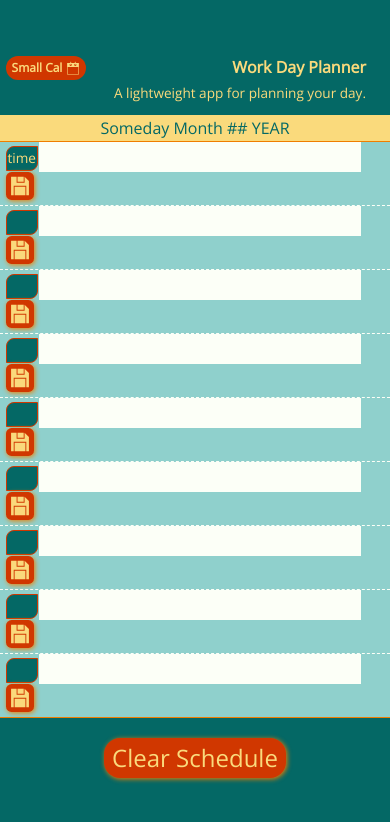
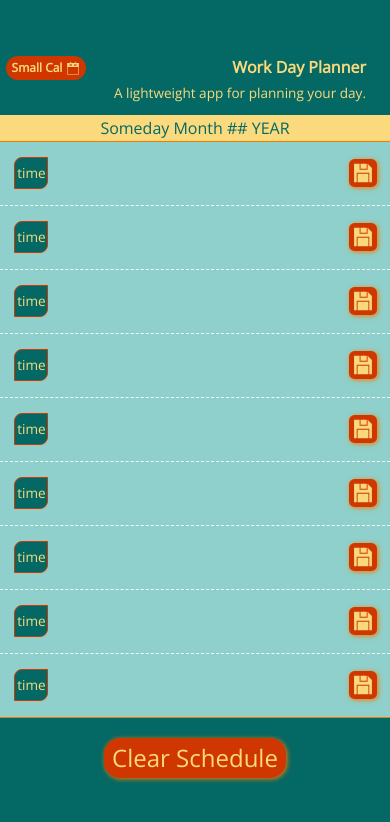
Before and after one commit to AndreaRene/Day_Planner, a plain HTML site: page index.html in a window 390 px wide. Drawn offline with nearby package versions, Linux system fonts and the light colour scheme.

Commit message:
layout complete hopefully

```diff
--- a/assets/css/styles.css
+++ b/assets/css/styles.css
@@ -85,6 +85,7 @@ body {
     padding-left: .5rem;
     margin: 0;
     border-bottom: .1rem dashed var(--babyPowder);
+    justify-content: space-around;
 }
 
 .timeBlock {
@@ -179,7 +180,7 @@ body {
     }
 
     #pageFooter {
-        align-items: flex-end;
+        /* align-items: flex-end; */
     }
 }
 
@@ -278,14 +279,15 @@ body {
 
     .timeBlock {
         /* order: 1; */
-        height: 40%;
-        margin: 0 .2rem;
+
+        margin: .1rem;
         font-size: 1.7rem;
-        margin-top: .5rem;
+        margin: auto 0;
+        padding: 1rem 2rem;
     }
 
     .saveBtn {
-        margin-bottom: .5rem;
+        /* margin-bottom: ; */
         /* order: 2; */
     }
 
@@ -294,20 +296,12 @@ body {
         height: auto;
     }
 
-    .textArea {
-        /* order: 3;
-        align-self: right;
-        height: 100%;
-        position: relative;
-        right: -180px; */
-        background-color: var(--babyPowder);
-        /* height: 100%; */
-    }
 
-    /*  */
 }
 
 @media (max-width: 420px) {
+
+    :root {}
 
     #title {
         font-size: 2rem;
@@ -321,6 +315,8 @@ body {
         margin-left: .7rem;
     }
 
+
+
     #pageFooter {
         align-items: center;
     }
--- a/index.html
+++ b/index.html
@@ -34,55 +34,53 @@
 
     <main>
         <section class="container.fluid">
-            <div class="row">
+            <div class="row gx-0">
                 <div class="col-1 timeBlock">time</div>
-                <div class="col-10 textArea"></div>
+                <div class="col-8 textArea"></div>
                 <div class="col-1 saveBtn"><button><img src="assets/imgs/noun-save-4983689-FADA7C.svg"></button></div>
             </div>
-            <div class="row">
-                <div class="col-1 timeBlock"></div>
-                <div class="col-10 textArea"></div>
+            <div class="row gx-0">
+                <div class="col-1 timeBlock">time</div>
+                <div class="col-8 textArea"></div>
                 <div class="col-1 saveBtn"><button><img src="assets/imgs/noun-save-4983689-FADA7C.svg"></button></div>
             </div>
-            <div class="row">
-                <div class="col-1 timeBlock"></div>
-                <div class="col-10 textArea"></div>
+            <div class="row gx-0">
+                <div class="col-1 timeBlock">time</div>
+                <div class="col-8 textArea"></div>
                 <div class="col-1 saveBtn"><button><img src="assets/imgs/noun-save-4983689-FADA7C.svg"></button></div>
             </div>
-            <div class="row">
-                <div class="col-1 timeBlock"></div>
-                <div class="col-10 textArea"></div>
+            <div class="row gx-0">
+                <div class="col-1 timeBlock">time</div>
+                <div class="col-8 textArea"></div>
                 <div class="col-1 saveBtn"><button><img src="assets/imgs/noun-save-4983689-FADA7C.svg"></button></div>
             </div>
-            <div class="row">
-                <div class="col-1 timeBlock"></div>
-                <div class="col-10 textArea"></div>
+            <div class="row gx-0">
+                <div class="col-1 timeBlock">time</div>
+                <div class="col-8 textArea"></div>
                 <div class="col-1 saveBtn"><button><img src="assets/imgs/noun-save-4983689-FADA7C.svg"></button></div>
             </div>
-            <div class="row">
-                <div class="col-1 timeBlock"></div>
-                <div class="col-10 textArea"></div>
-                <div class="col-1 saveBtn"><button><img src="assets/imgs/noun-save-4983689-FADA7C.svg"></button>
-                </div>
+            <div class="row gx-0">
+                <div class="col-1 timeBlock">time</div>
+                <div class="col-8 textArea"></div>
+                <div class="col-1 saveBtn"><button><img src="assets/imgs/noun-save-4983689-FADA7C.svg"></button></div>
             </div>
-            <div class="row">
-                <div class="col-1 timeBlock"></div>
-                <div class="col-10 textArea"></div>
-                <div class="col-1 saveBtn"><button><img src="assets/imgs/noun-save-4983689-FADA7C.svg"></button>
-                </div>
+
+            <div class="row gx-0">
+                <div class="col-1 timeBlock">time</div>
+                <div class="col-8 textArea"></div>
+                <div class="col-1 saveBtn"><button><img src="assets/imgs/noun-save-4983689-FADA7C.svg"></button></div>
             </div>
-            <div class="row">
-                <div class="col-1 timeBlock"></div>
-                <div class="col-10 textArea"></div>
-                <div class="col-1 saveBtn"><button><img src="assets/imgs/noun-save-4983689-FADA7C.svg"></button>
-                </div>
+            <div class="row gx-0">
+                <div class="col-1 timeBlock">time</div>
+                <div class="col-8 textArea"></div>
+                <div class="col-1 saveBtn"><button><img src="assets/imgs/noun-save-4983689-FADA7C.svg"></button></div>
             </div>
-            <div class="row">
-                <div class="col-1 timeBlock"></div>
-                <div class="col-10 textArea"></div>
-                <div class="col-1 saveBtn"><button><img src="assets/imgs/noun-save-4983689-FADA7C.svg"></button>
-                </div>
+            <div class="row gx-0">
+                <div class="col-1 timeBlock">time</div>
+                <div class="col-8 textArea"></div>
+                <div class="col-1 saveBtn"><button><img src="assets/imgs/noun-save-4983689-FADA7C.svg"></button></div>
             </div>
+
         </section>
     </main>
 
```
